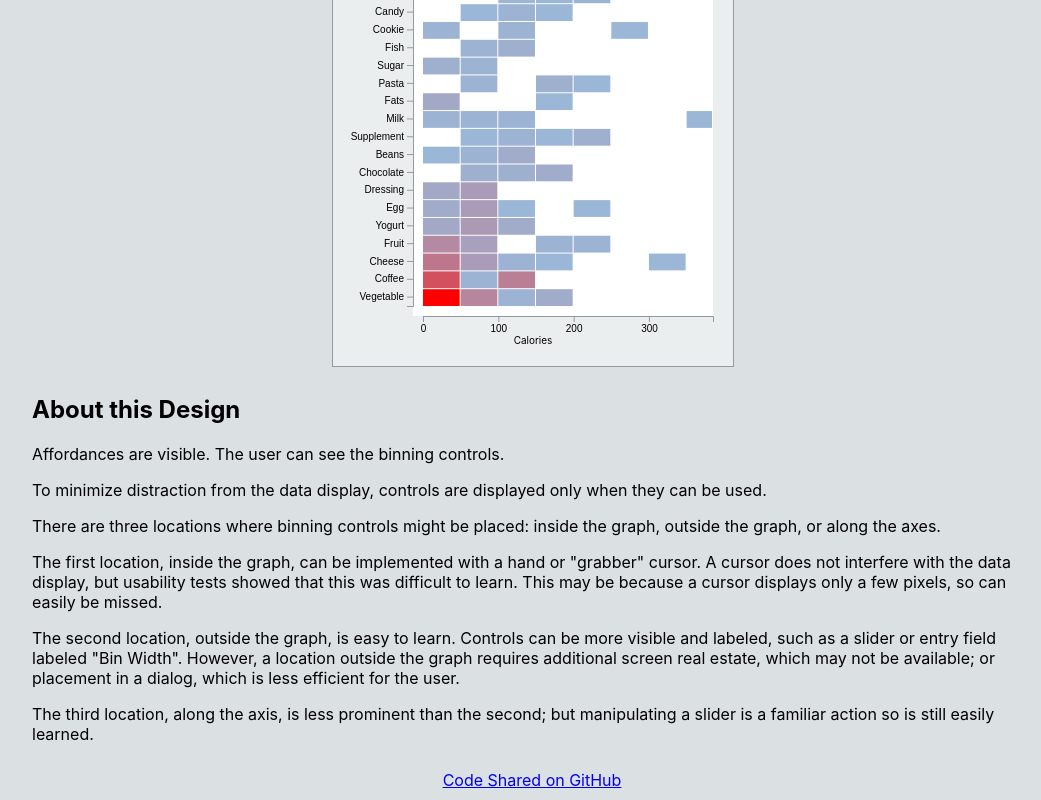
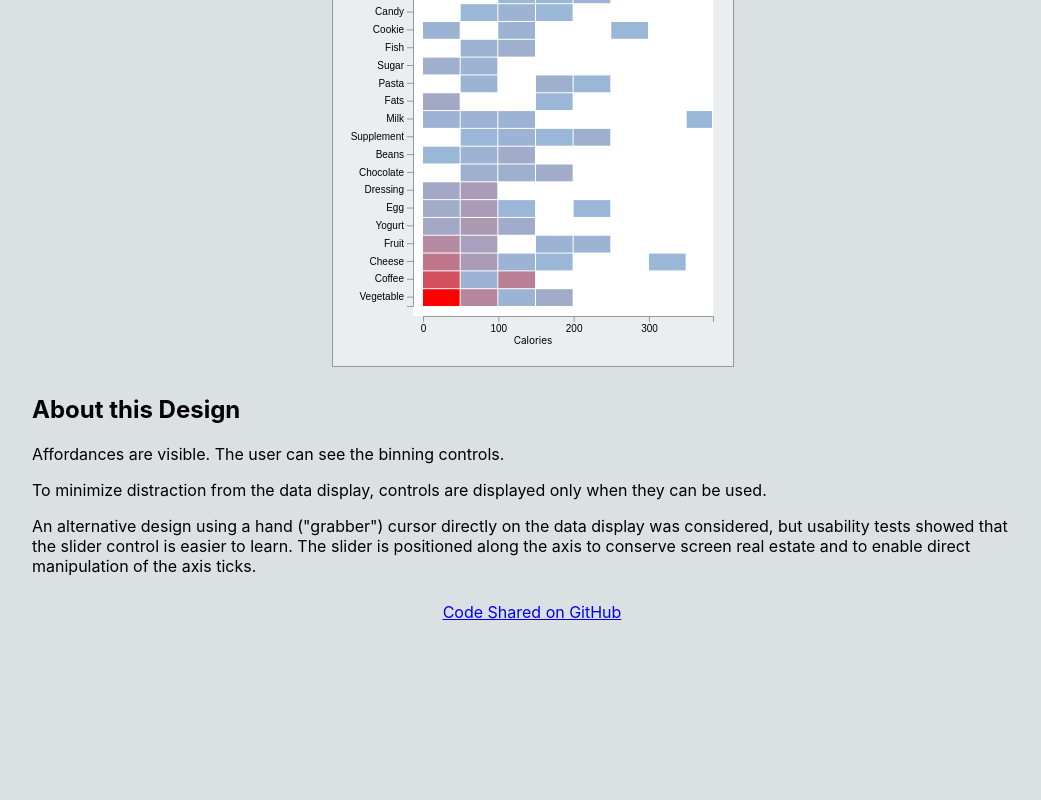
Before and after one commit to hemanrobinson/top-n-binning, a React (Create React App) app: page / in a window 1280 px wide. Shown: the part 2001-2801 px from the top of the page, without its empty margins (108-1149 px from the left). After the commit the page ends 2633 px from the top, so only its background shows below. Built offline with nearby package versions, Linux system fonts and the light colour scheme.

Commit message:
increase bin size consistent with axis

```diff
--- a/src/App.js
+++ b/src/App.js
@@ -61,16 +61,7 @@ const App = () => {
                 To minimize distraction from the data display, controls are displayed only when they can be used.
                 </p>
                 <p>
-                There are three locations where binning controls might be placed:  inside the graph, outside the graph, or along the axes.
-                </p>
-                <p>
-                The first location, inside the graph, can be implemented with a hand or "grabber" cursor.  A cursor does not interfere with the data display, but usability tests showed that this was difficult to learn.  This may be because a cursor displays only a few pixels, so can easily be missed.
-                </p>
-                <p>
-                The second location, outside the graph, is easy to learn.  Controls can be more visible and labeled, such as a slider or entry field labeled "Bin Width".  However, a location outside the graph requires additional screen real estate, which may not be available; or placement in a dialog, which is less efficient for the user.
-                </p>
-                <p>
-                The third location, along the axis, is less prominent than the second; but manipulating a slider is a familiar action so is still easily learned.
+                An alternative design using a hand ("grabber") cursor directly on the data display was considered, but usability tests showed that the slider control is easier to learn.  The slider is positioned along the axis to conserve screen real estate and to enable direct manipulation of the axis ticks.
                 </p>
             </div>
             <a href="https://github.com/hemanrobinson/zoom/">Code Shared on GitHub</a>
--- a/src/Heatmap.js
+++ b/src/Heatmap.js
@@ -65,7 +65,7 @@ const Heatmap = ( props ) => {
     histogram = d3.histogram()
         .value( d => d[ 1 ])
         .domain( xDomain0 )
-        .thresholds( Math.round( Math.exp( 4 * xAggregate )));
+        .thresholds( Math.round( Math.exp( 5 * ( 1 - xAggregate ))));
     bins = histogram( data );
 
     // Count the number of values in each tile.
--- a/src/Histogram.js
+++ b/src/Histogram.js
@@ -46,7 +46,7 @@ const Histogram = ( props ) => {
     histogram = d3.histogram()
         .value( d => d[ 2 ])
         .domain( xDomain0 )
-        .thresholds( Math.round( Math.exp( 4 * xAggregate )));
+        .thresholds( Math.round( Math.exp( 5 * ( 1 - xAggregate ))));
     bins = histogram( data );
 
     // Get the Y scale.
```
